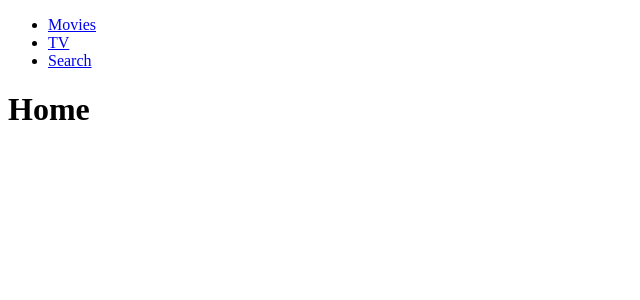
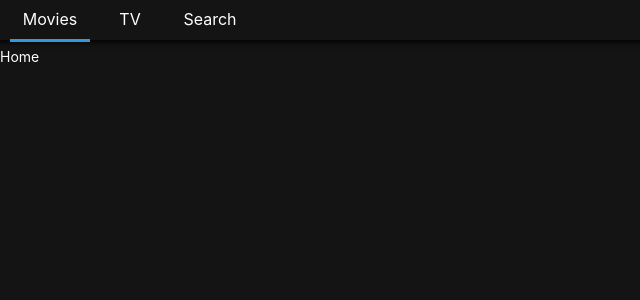
Before and after one commit to sumzzzzz/nomflix, a React (Create React App) app: page / in a window 1280 px wide. Shown: the top 300 px of the page, without its empty margins (0-640 px from the left). Built offline with nearby package versions, Linux system fonts and the light colour scheme.

Commit message:
GlobalStyle

```diff
--- a/package.json
+++ b/package.json
@@ -7,11 +7,14 @@
     "@testing-library/react": "^11.1.0",
     "@testing-library/user-event": "^12.1.10",
     "cross-env": "^7.0.3",
+    "node-sass": "^5.0.0",
     "prop-types": "^15.7.2",
     "react": "^17.0.1",
     "react-dom": "^17.0.1",
     "react-router-dom": "^5.2.0",
     "react-scripts": "4.0.1",
+    "styled-components": "^5.2.1",
+    "styled-reset": "^4.3.4",
     "web-vitals": "^0.2.4"
   },
   "scripts": {
--- a/src/Components/App.js
+++ b/src/Components/App.js
@@ -1,13 +1,14 @@
 import React, { Component } from "react";
 import Router from "Components/Router";
-import Header from "Components/Header";
+import GlobalStyles from "Components/GlobalStyles";
 
 class App extends Component {
   render() {
     return (
+      // Fragments <></> 원하는 만큼 컴포넌트들을 return할 수 있게 해줌
       <>
-        <Header />
         <Router />
+        <GlobalStyles />
       </>
     );
   }
--- /dev/null
+++ b/src/Components/GlobalStyles.js
@@ -0,0 +1,22 @@
+import { createGlobalStyle } from "styled-components";
+import reset from "styled-reset";
+
+const globalStyles = createGlobalStyle`
+    ${reset};
+    a{
+        text-decoration:none;
+        color: inherit;
+    }
+    *{
+        box-sizing: border-box;
+    }
+    body {
+        font-family:-apple-system, BlinkMacSystemFont, "Segoe UI", Roboto, "Helvetica Neue", Arial, "Noto Sans", sans-serif, "Apple Color Emoji", "Segoe UI Emoji", "Segoe UI Symbol", "Noto Color Emoji";
+        font-size:14px;
+        background-color:rgba(20,20,20,1);
+        color:white;
+        padding-top: 50px;
+    }
+`;
+
+export default globalStyles;
--- a/src/Components/Header.js
+++ b/src/Components/Header.js
@@ -1,17 +1,59 @@
+/* eslint-disable import/no-anonymous-default-export */
 import React from "react";
+import { Link, withRouter } from "react-router-dom";
+import styled from "styled-components";
 
-export default () => (
-  <header>
-    <ul>
-      <li>
-        <a href="/">Movies</a>
-      </li>
-      <li>
-        <a href="/tv">TV</a>
-      </li>
-      <li>
-        <a href="/search">Search</a>
-      </li>
-    </ul>
-  </header>
-);
+const Header = styled.header`
+  color: white;
+  position: fixed;
+  top: 0;
+  left: 0;
+  width: 100%;
+  height: 40px;
+  display: flex;
+  align-items: center;
+  padding: 0px 10px;
+  background-color: rgba(20, 20, 20, 0.8);
+  z-index: 10;
+  box-shadow: 0px 1px 5px 2px rgba(0, 0, 0, 0.8);
+`;
+
+const List = styled.ul`
+  display: flex;
+`;
+
+const Item = styled.li`
+  width: 80px;
+  text-align: center;
+  font-size: 16px;
+  &:hover {
+    color: #3498db;
+  }
+  border-bottom: 3px solid
+    ${(props) => (props.current ? "#3498db" : "transparent")};
+  transition: border-bottom 0.5s ease-in-out;
+`;
+
+// Link를 Router 밖에서 사용하면 안됨
+const SLink = styled(Link)`
+  height: 40px;
+  display: flex;
+  align-items: center;
+  justify-content: center;
+`;
+
+export default withRouter(({ location: { pathname } }) => (
+  <Header>
+    <List>
+      <Item current={pathname === "/"}>
+        <SLink to="/">Movies</SLink>
+      </Item>
+      <Item current={pathname === "/tv"}>
+        <SLink to="/tv">TV</SLink>
+      </Item>
+      <Item current={pathname === "/search"}>
+        <SLink to="/search">Search</SLink>
+      </Item>
+    </List>
+  </Header>
+));
--- a/src/Components/Router.js
+++ b/src/Components/Router.js
@@ -1,3 +1,4 @@
+/* eslint-disable import/no-anonymous-default-export */
 import React from "react";
 import {
   BrowserRouter as Router,
@@ -5,18 +6,21 @@
   Redirect,
   Switch,
 } from "react-router-dom";
-import Home from "../Routes/Home";
-import TV from "../Routes/TV";
-import Search from "../Routes/Search";
+import Header from "Components/Header";
+import Home from "Routes/Home";
+import TV from "Routes/TV";
+import Search from "Routes/Search";
 
 export default () => (
   <Router>
-    <Switch>
-      <Route path="/" exact component={Home} />
-      <Route path="/tv" component={TV} />
-      <Route path="/tv/popular" render={() => <h1>Popular</h1>} />
-      <Route path="/search" component={Search} />
-      <Redirect from="*" to="/" />
-    </Switch>
+    <>
+      <Header />
+      <Switch>
+        <Route path="/" exact component={Home} />
+        <Route path="/tv" exact component={TV} />
+        <Route path="/search" component={Search} />
+        <Redirect from="*" to="/" />
+      </Switch>
+    </>
   </Router>
 );
--- a/src/Routes/Detail.js
+++ b/src/Routes/Detail.js
@@ -1,3 +1,4 @@
+/* eslint-disable import/no-anonymous-default-export */
 import React from "react";
 
 export default () => <h1>Detail</h1>;
--- a/src/Routes/Home.js
+++ b/src/Routes/Home.js
@@ -1,3 +1,4 @@
+/* eslint-disable import/no-anonymous-default-export */
 import React from "react";
 
 export default () => <h1>Home</h1>;
--- a/src/Routes/Search.js
+++ b/src/Routes/Search.js
@@ -1,3 +1,4 @@
+/* eslint-disable import/no-anonymous-default-export */
 import React from "react";
 
 export default () => <h1>Search</h1>;
--- a/src/Routes/TV.js
+++ b/src/Routes/TV.js
@@ -1,3 +1,4 @@
+/* eslint-disable import/no-anonymous-default-export */
 import React from "react";
 
 export default () => <h1>TV</h1>;
--- a/src/index.js
+++ b/src/index.js
@@ -1,5 +1,5 @@
 import React from "react";
 import ReactDOM from "react-dom";
-import App from "./Components/App";
+import App from "Components/App";
 
 ReactDOM.render(<App />, document.getElementById("root"));
```
Also changed, not shown: 1 other file (tests, documents, lock files or other folders).
